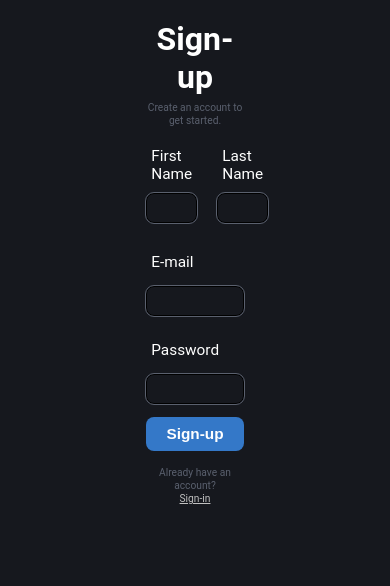
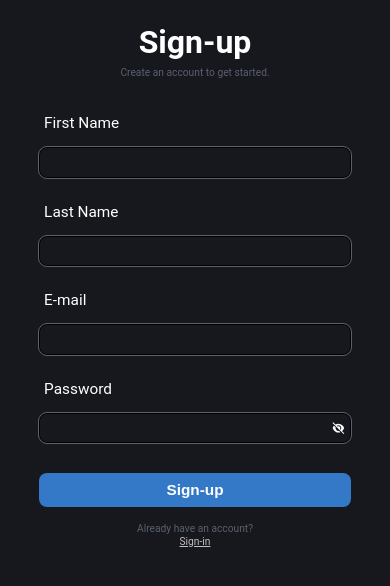
Before and after one commit to Antoni40/Effitlog-gymApp, a React (Vite) app in the folder client/: page /register in a window 390 px wide. Shown: the top 586 px of the page. Built offline with nearby package versions, Linux system fonts and the light colour scheme.

Commit message:
Add password visibility toggle and validation

```diff
--- a/client/src/pages/Login.jsx
+++ b/client/src/pages/Login.jsx
@@ -2,6 +2,8 @@ import { Link, useNavigate } from 'react-router-dom';
 import { useState } from 'react';
 import styles from '../scss/AuthForm.module.scss';
 import { useEffect } from 'react';
+import { FontAwesomeIcon } from '@fortawesome/react-fontawesome'
+import { faEye, faEyeSlash} from '@fortawesome/free-solid-svg-icons'
 import '../scss/main.scss';
 
 
@@ -11,6 +13,7 @@ function Login(){
   login: "",
   password: ""
   });
+  const [showPassword, setShowPassword] = useState(false);
 
   function updateLogin(e){
     const {name, value} = e.target;
@@ -94,12 +97,20 @@ function Login(){
               />
 
             <label htmlFor="password">Password</label>
-            <input type="password"
-              id="password"
-              name="password"
-              value={loginData.password}
-              onChange={updateLogin}
-              required/>
+            <div className={styles.passwordInputContainer}>
+              <input
+                type={showPassword ? 'text' : 'password'}
+                id="password"
+                name="password"
+                value={loginData.password}
+                onChange={updateLogin}/>
+
+              <button type='button'
+                className={styles.showPasswordToggler}
+                onClick={() => {setShowPassword(prev => !prev)}}
+                ><FontAwesomeIcon icon={showPassword ? faEye : faEyeSlash} />
+              </button>
+            </div>
 
             <button>Sign-in</button>
           </form>
--- a/client/src/pages/Register.jsx
+++ b/client/src/pages/Register.jsx
@@ -1,6 +1,9 @@
 import { useNavigate, Link } from 'react-router-dom';
 import { useState } from 'react';
+import isPasswordValid from '../utils/isPasswordValid.js'
 import styles from '../scss/AuthForm.module.scss';
+import { FontAwesomeIcon } from '@fortawesome/react-fontawesome'
+import { faEye, faEyeSlash} from '@fortawesome/free-solid-svg-icons'
 import '../scss/main.scss';
 
 function Register(){
@@ -11,6 +14,7 @@ function Register(){
     email: "",
     password: ""
   });
+  const [showPassword, setShowPassword] = useState(false);
 
   function handleChange(e){
     const { name, value } = e.target;
@@ -22,6 +26,15 @@ function Register(){
 
   async function handleSubmit(e){
     e.preventDefault();
+
+    if(!isPasswordValid(registerData.password)){
+      alert(`The password doesn't meet requirements:
+      min. 8 characters, min. 1 digit, min. 1 symbol,
+      min. 1 upper case letter, min. 1 lower case letter`);
+
+      return;
+    }
+
     try {
       const res = await fetch('http://localhost:8080/api/registerUser', {
         method: 'POST',
@@ -87,12 +100,20 @@ function Register(){
                 onChange={handleChange}/>
 
               <label htmlFor="password">Password</label>
-              <input
-                type="password"
-                id="password"
-                name="password"
-                value={registerData.password}
-                onChange={handleChange}/>
+              <div className={styles.passwordInputContainer}>
+                <input
+                  type={showPassword ? 'text' : 'password'}
+                  id="password"
+                  name="password"
+                  value={registerData.password}
+                  onChange={handleChange}/>
+
+                <button type='button'
+                  className={styles.showPasswordToggler}
+                  onClick={() => {setShowPassword(prev => !prev)}}
+                  ><FontAwesomeIcon icon={showPassword ? faEye : faEyeSlash} />
+                </button>
+              </div>
 
               <button>Sign-up</button>
 
--- a/client/src/scss/AuthForm.module.scss
+++ b/client/src/scss/AuthForm.module.scss
@@ -1,6 +1,5 @@
 @use './mixins.scss' as m;
 @use './variables.scss' as v;
-
 
 .contentContainer {
   display: flex;
@@ -57,10 +56,26 @@
           border-radius: 8px;
           font-size: 1.2rem;
           width: 100%;
-          padding: 5px;
+          padding: 0.4rem;
         }
+        .passwordInputContainer {
+          position: relative;
+        }
+
         label:nth-of-type(2n) {
           margin-top: 15px;
+        }
+
+        .showPasswordToggler {
+          position: absolute;
+          top: 0;
+          padding: 0.5rem;
+          font-size: 1.2rem;
+          right: 0;
+          margin: 0.3rem 0;
+          cursor: pointer;
+          width: fit-content;
+          background-color: transparent;
         }
 
         button {
@@ -84,3 +99,30 @@
     }
   }
 }
+@media screen and (max-width: 768px) {
+  .contentContainer {
+    .signInContainer {
+      width: 80%;
+      margin: 5% auto;
+      .FormContainer {
+        .Form {
+          .namesContainer {
+            display: block;
+            margin: 0;
+            flex-direction: column;
+            div {
+              padding-bottom: 5px;
+              input {
+                margin-top: 10px;
+                margin-bottom: 0;
+              }
+            }
+          }
+            label {
+              margin-top: 15px;
+            }
+        }
+      }
+    }
+  }
+}
--- /dev/null
+++ b/client/src/utils/isPasswordValid.js
@@ -0,0 +1,4 @@
+export default function isPasswordValid(password){
+  const passwordRegEx = /^(?=.*[A-Z])(?=.*[0-9])(?=.*[^a-zA-Z0-9])(?=.*[a-z]).{8, 100}$/;
+  return passwordRegEx.test(password);
+};
```
